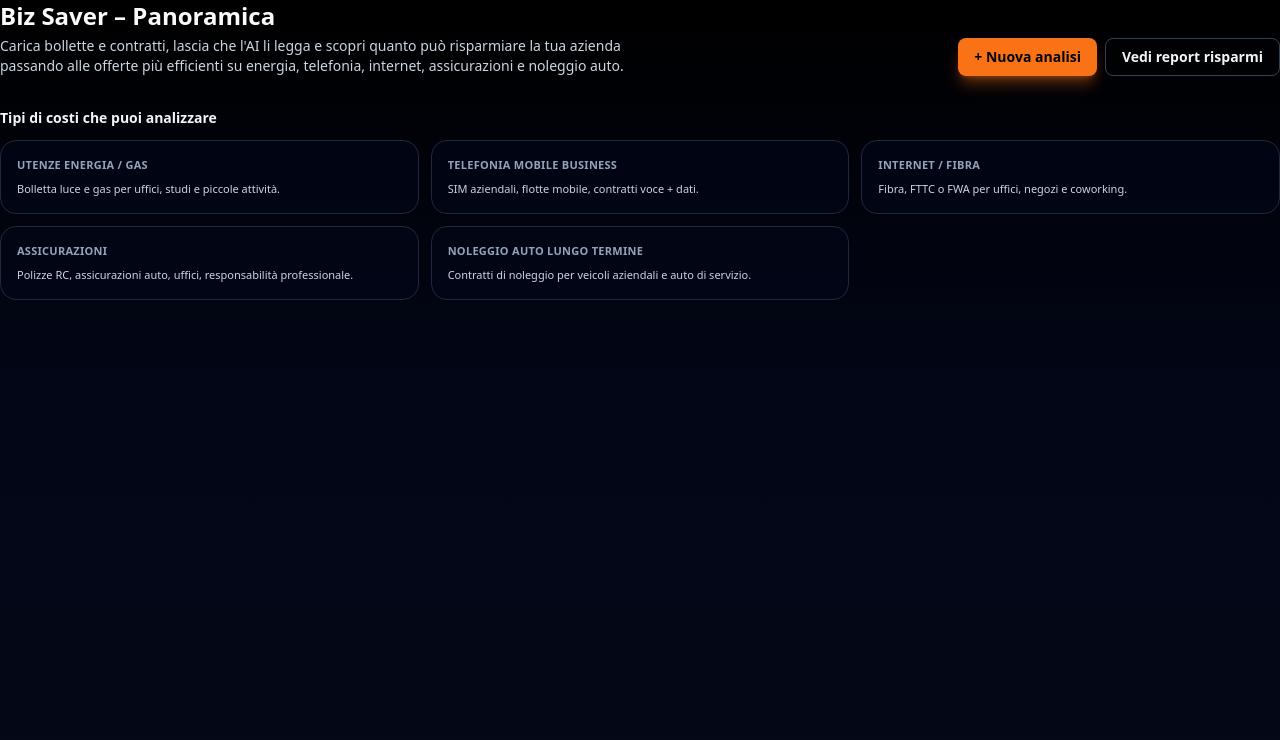
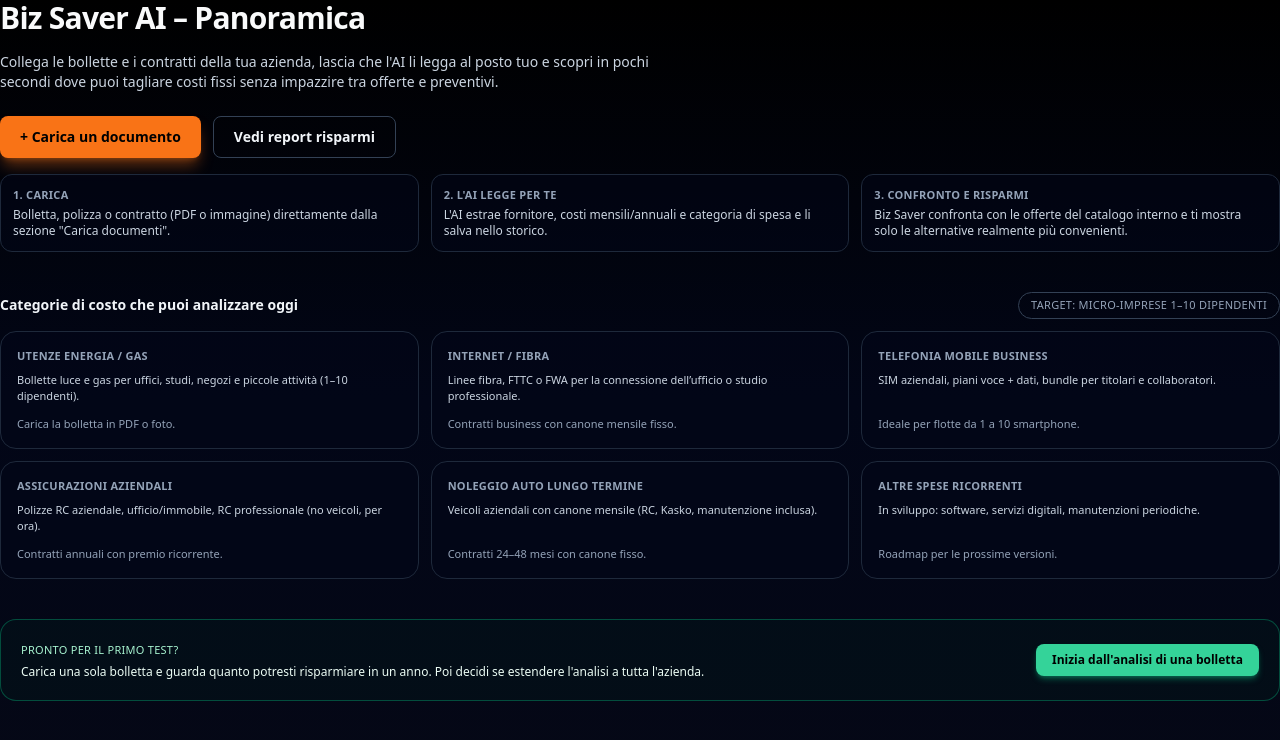
Before and after one commit to Padu76/biz-saver, a Next.js app: page / in a window 1280 px wide. Shown: the top 740 px of the page. Built offline with nearby package versions, Linux system fonts and the light colour scheme.

Commit message:
update dashboard with categories box

```diff
--- a/app/page.tsx
+++ b/app/page.tsx
@@ -1,75 +1,157 @@
+// app/page.tsx
 export const dynamic = "force-dynamic";
 
 const CATEGORIES = [
   {
-    label: "Utenze energia / gas",
-    desc: "Bolletta luce e gas per uffici, studi e piccole attività.",
+    key: "energia",
+    title: "Utenze energia / gas",
+    desc: "Bollette luce e gas per uffici, studi, negozi e piccole attività (1–10 dipendenti).",
+    hint: "Carica la bolletta in PDF o foto.",
   },
   {
-    label: "Telefonia mobile business",
-    desc: "SIM aziendali, flotte mobile, contratti voce + dati.",
+    key: "internet",
+    title: "Internet / Fibra",
+    desc: "Linee fibra, FTTC o FWA per la connessione dell’ufficio o studio professionale.",
+    hint: "Contratti business con canone mensile fisso.",
   },
   {
-    label: "Internet / Fibra",
-    desc: "Fibra, FTTC o FWA per uffici, negozi e coworking.",
+    key: "telefonia_mobile",
+    title: "Telefonia mobile business",
+    desc: "SIM aziendali, piani voce + dati, bundle per titolari e collaboratori.",
+    hint: "Ideale per flotte da 1 a 10 smartphone.",
   },
   {
-    label: "Assicurazioni",
-    desc: "Polizze RC, assicurazioni auto, uffici, responsabilità professionale.",
+    key: "assicurazioni",
+    title: "Assicurazioni aziendali",
+    desc: "Polizze RC aziendale, ufficio/immobile, RC professionale (no veicoli, per ora).",
+    hint: "Contratti annuali con premio ricorrente.",
   },
   {
-    label: "Noleggio auto lungo termine",
-    desc: "Contratti di noleggio per veicoli aziendali e auto di servizio.",
+    key: "noleggio_auto",
+    title: "Noleggio auto lungo termine",
+    desc: "Veicoli aziendali con canone mensile (RC, Kasko, manutenzione inclusa).",
+    hint: "Contratti 24–48 mesi con canone fisso.",
+  },
+  {
+    key: "altro",
+    title: "Altre spese ricorrenti",
+    desc: "In sviluppo: software, servizi digitali, manutenzioni periodiche.",
+    hint: "Roadmap per le prossime versioni.",
   },
 ];
 
-export default async function DashboardPage() {
+export default async function HomePage() {
   return (
-    <div className="space-y-8">
-      <div className="flex flex-col justify-between gap-4 md:flex-row md:items-end">
-        <div>
-          <h1 className="text-2xl font-semibold">Biz Saver – Panoramica</h1>
-          <p className="mt-1 max-w-2xl text-sm text-slate-300">
-            Carica bollette e contratti, lascia che l&apos;AI li legga e scopri
-            quanto può risparmiare la tua azienda passando alle offerte più
-            efficienti su energia, telefonia, internet, assicurazioni e
-            noleggio auto.
-          </p>
-        </div>
-        <div className="flex flex-wrap gap-2">
+    <div className="space-y-10">
+      {/* HERO */}
+      <section className="space-y-4">
+        <h1 className="text-3xl font-semibold tracking-tight">
+          Biz Saver AI – Panoramica
+        </h1>
+        <p className="max-w-2xl text-sm text-slate-300">
+          Collega le bollette e i contratti della tua azienda, lascia che
+          l&apos;AI li legga al posto tuo e scopri in pochi secondi dove puoi
+          tagliare costi fissi senza impazzire tra offerte e preventivi.
+        </p>
+
+        <div className="flex flex-wrap gap-3 pt-2">
           <a
             href="/upload"
-            className="inline-flex items-center justify-center rounded-lg bg-accent px-4 py-2 text-sm font-semibold text-black shadow-lg shadow-accent/40 hover:bg-accent/90"
+            className="inline-flex items-center justify-center rounded-lg bg-accent px-5 py-2.5 text-sm font-semibold text-black shadow-lg shadow-accent/40 hover:bg-accent/90"
           >
-            + Nuova analisi
+            + Carica un documento
           </a>
           <a
             href="/report"
-            className="inline-flex items-center justify-center rounded-lg border border-slate-700 px-4 py-2 text-sm font-semibold text-slate-100 hover:bg-slate-900"
+            className="inline-flex items-center justify-center rounded-lg border border-slate-700 px-5 py-2.5 text-sm font-semibold text-slate-100 hover:bg-slate-900"
           >
             Vedi report risparmi
           </a>
         </div>
-      </div>
 
-      <div className="space-y-3">
-        <h2 className="text-sm font-semibold text-slate-100">
-          Tipi di costi che puoi analizzare
-        </h2>
+        <div className="mt-4 grid gap-3 text-xs text-slate-300 md:grid-cols-3">
+          <div className="rounded-xl border border-slate-800 bg-slate-950/60 p-3">
+            <div className="text-[11px] font-semibold uppercase tracking-wide text-slate-400">
+              1. Carica
+            </div>
+            <p className="mt-1">
+              Bolletta, polizza o contratto (PDF o immagine) direttamente dalla
+              sezione &quot;Carica documenti&quot;.
+            </p>
+          </div>
+          <div className="rounded-xl border border-slate-800 bg-slate-950/60 p-3">
+            <div className="text-[11px] font-semibold uppercase tracking-wide text-slate-400">
+              2. L&apos;AI legge per te
+            </div>
+            <p className="mt-1">
+              L&apos;AI estrae fornitore, costi mensili/annuali e categoria di
+              spesa e li salva nello storico.
+            </p>
+          </div>
+          <div className="rounded-xl border border-slate-800 bg-slate-950/60 p-3">
+            <div className="text-[11px] font-semibold uppercase tracking-wide text-slate-400">
+              3. Confronto e risparmi
+            </div>
+            <p className="mt-1">
+              Biz Saver confronta con le offerte del catalogo interno e ti
+              mostra solo le alternative realmente più convenienti.
+            </p>
+          </div>
+        </div>
+      </section>
+
+      {/* CATEGORIE ANALIZZABILI */}
+      <section className="space-y-3">
+        <div className="flex items-center justify-between gap-2">
+          <h2 className="text-sm font-semibold text-slate-100">
+            Categorie di costo che puoi analizzare oggi
+          </h2>
+          <span className="rounded-full border border-slate-700 px-3 py-1 text-[11px] uppercase tracking-wide text-slate-400">
+            Target: micro-imprese 1–10 dipendenti
+          </span>
+        </div>
+
         <div className="grid gap-3 md:grid-cols-2 lg:grid-cols-3">
           {CATEGORIES.map((cat) => (
             <div
-              key={cat.label}
-              className="rounded-2xl border border-slate-800 bg-slate-950/70 p-4 text-xs text-slate-200"
+              key={cat.key}
+              className="flex flex-col justify-between rounded-2xl border border-slate-800 bg-slate-950/70 p-4 text-xs text-slate-200"
             >
-              <div className="text-[11px] font-semibold uppercase tracking-wide text-slate-400">
-                {cat.label}
+              <div>
+                <div className="text-[11px] font-semibold uppercase tracking-wide text-slate-400">
+                  {cat.title}
+                </div>
+                <p className="mt-2 text-[11px] text-slate-300">{cat.desc}</p>
               </div>
-              <p className="mt-2 text-[11px] text-slate-300">{cat.desc}</p>
+              <div className="mt-3 text-[11px] text-slate-400">
+                {cat.hint}
+              </div>
             </div>
           ))}
         </div>
-      </div>
+      </section>
+
+      {/* CALL TO ACTION FINALE */}
+      <section className="rounded-2xl border border-emerald-700/60 bg-emerald-950/20 p-5 text-sm text-emerald-50">
+        <div className="flex flex-col gap-3 md:flex-row md:items-center md:justify-between">
+          <div>
+            <div className="text-[11px] uppercase tracking-wide text-emerald-200">
+              Pronto per il primo test?
+            </div>
+            <p className="mt-1 text-xs text-emerald-50">
+              Carica una sola bolletta e guarda quanto potresti risparmiare in
+              un anno. Poi decidi se estendere l&apos;analisi a tutta
+              l&apos;azienda.
+            </p>
+          </div>
+          <a
+            href="/upload"
+            className="inline-flex items-center justify-center rounded-lg bg-emerald-400 px-4 py-2 text-xs font-semibold text-black shadow-md shadow-emerald-500/40 hover:bg-emerald-300"
+          >
+            Inizia dall&apos;analisi di una bolletta
+          </a>
+        </div>
+      </section>
     </div>
   );
 }
```
